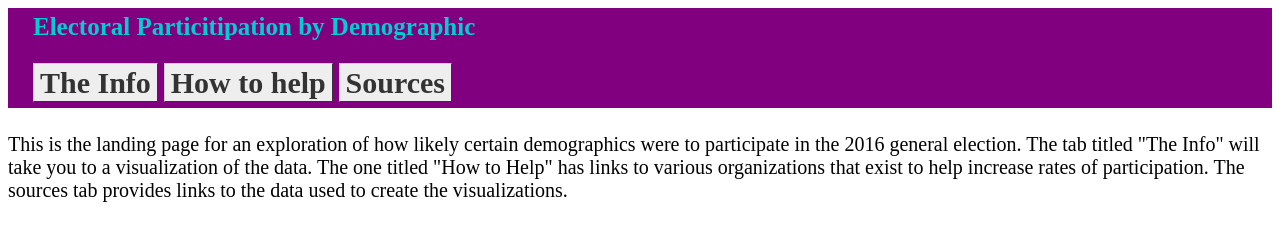
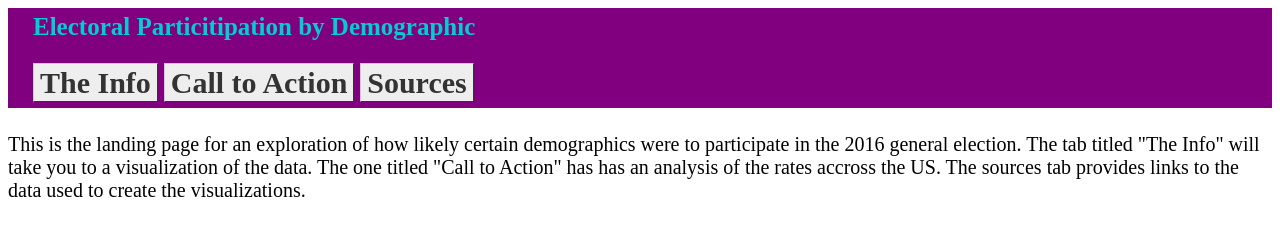
Before and after one commit to surreyjackson/VotingDemos, a plain HTML site: page index.html in a window 1280 px wide. Drawn offline with nearby package versions, Linux system fonts and the light colour scheme.

Commit message:
Update index.html

```diff
--- a/index.html
+++ b/index.html
@@ -3,9 +3,9 @@
 <h3 class="header">
     <p class="title">Electoral Particitipation by Demographic</p>
     <a class="tab" href="dataVis.html">The Info</a>
-    <a class="tab" href="callToAction.html">How to help</a>
+    <a class="tab" href="callToAction.html">Call to Action</a>
     <a class="tab" href="sources.html">Sources</a>
 </h3>
 <body class="introduction">
-    This is the landing page for an exploration of how likely certain demographics were to participate in the 2016 general election. The tab titled "The Info" will take you to a visualization of the data. The one titled "How to Help" has links to various organizations that exist to help increase rates of participation. The sources tab provides links to the data used to create the visualizations.
+    This is the landing page for an exploration of how likely certain demographics were to participate in the 2016 general election. The tab titled "The Info" will take you to a visualization of the data. The one titled "Call to Action" has has an analysis of the rates accross the US. The sources tab provides links to the data used to create the visualizations.
 </body>
```
